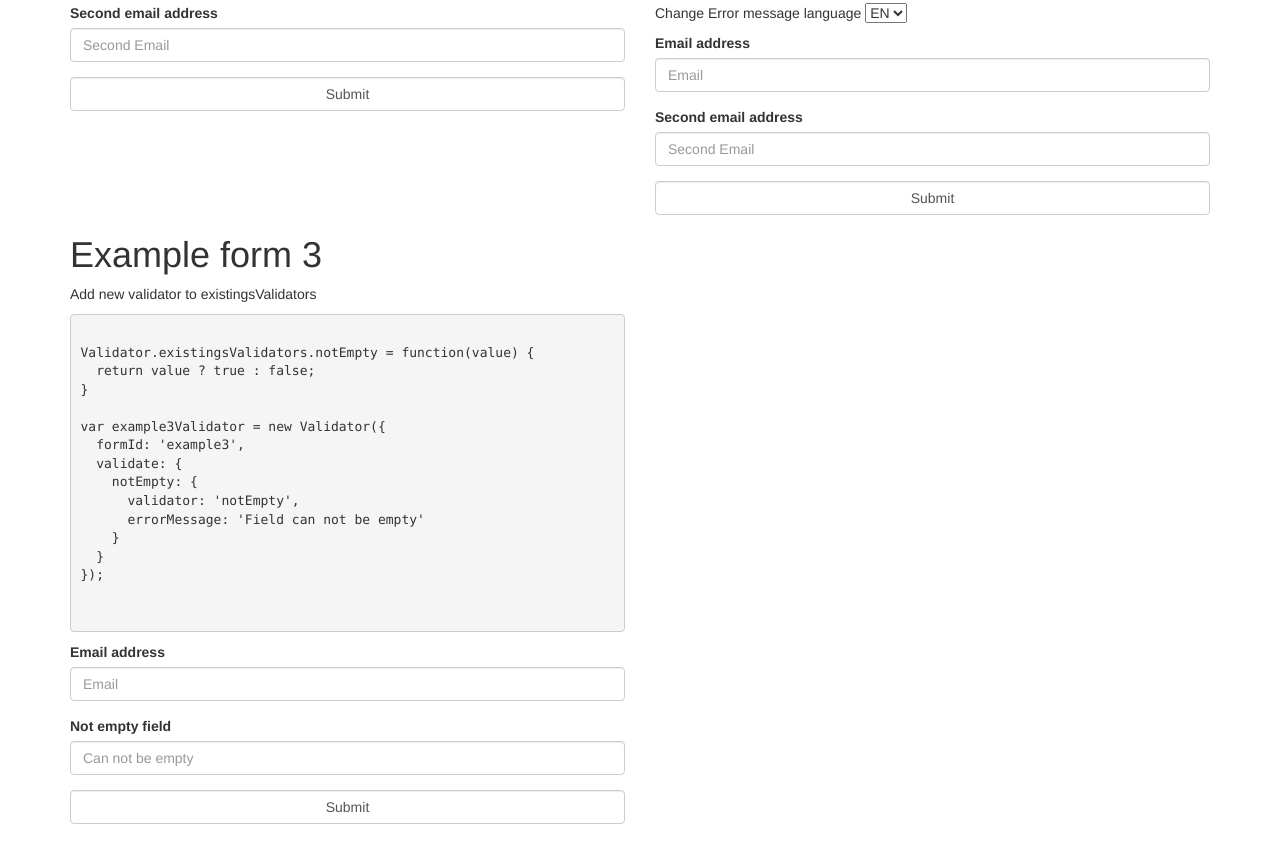
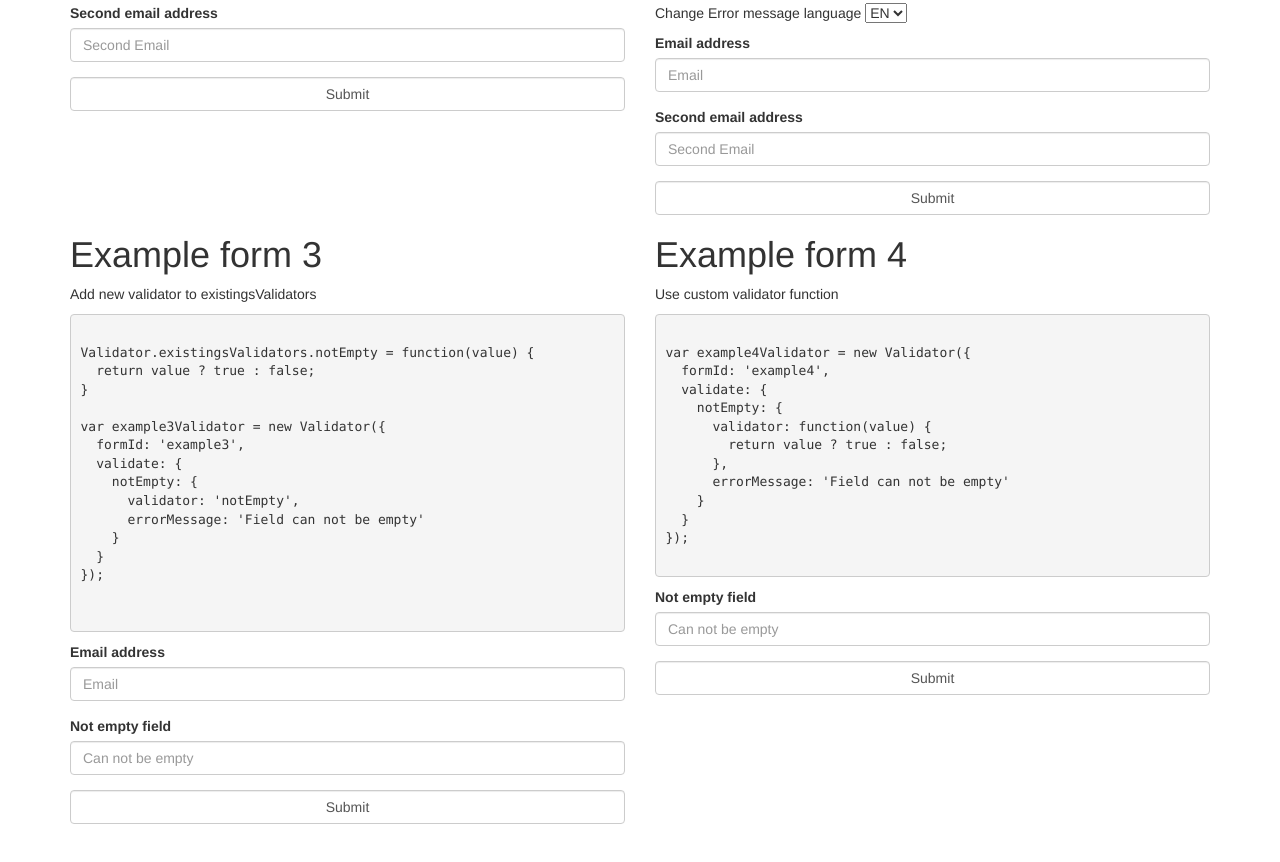
Before and after one commit to mikhail-riabokon/form-validator, a website: page public/index.html in a window 1280 px wide. Shown: the part 600-1462 px from the top of the page. Drawn offline with nearby package versions, Linux system fonts and the light colour scheme.

Commit message:
example 4

```diff
--- a/public/index.html
+++ b/public/index.html
@@ -128,6 +128,33 @@ var example3Validator = new Validator({
             <input type="submit" class="form-control" value="Submit"/>
           </form>
         </div>
+        <div class="col-xs-12 col-sm-6">
+          <form id="example4">
+            <h1>Example form 4</h1>
+            <p>Use custom validator function</p>
+            <pre>
+              <code>
+var example4Validator = new Validator({
+  formId: 'example4',
+  validate: {
+    notEmpty: {
+      validator: function(value) {
+        return value ? true : false;
+      },
+      errorMessage: 'Field can not be empty'
+    }
+  }
+});              </code>
+            </pre>
+            <div class="form-group">
+              <label for="exampleInputEmail7">Not empty field</label>
+              <input id="exampleInputEmail7" type="text" name="notEmpty" placeholder="Can not be empty" class="form-control" />
+            </div>
+            <input type="submit" class="form-control" value="Submit"/>
+          </form>
+        </div>
+
+
 
 
 
@@ -224,6 +251,33 @@ var example3Validator = new Validator({
       });
     </script>
 
+    <script type="text/javascript">
+      var example4Validator = new Validator({
+        formId: 'example4',
+        validate: {
+          notEmpty: {
+            validator: function(value) {
+              return value ? true : false;
+            },
+            errorMessage: 'Field can not be empty'
+          }
+        }
+      });
+
+      var example4Form = document.getElementById('example4');
+
+      example4Form.addEventListener('submit', function(event) {
+        event.preventDefault();
+
+        var isValid = example4Validator.isValid();
+
+        if (isValid) {
+          alert('Form is valid');
+        }
+      });
+    </script>
+
+
 
   </body>
 </html>
```
Lines whose indentation alone changed are shown as unchanged.
